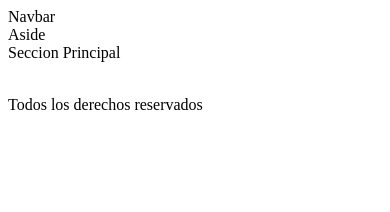
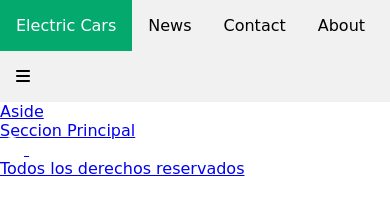
Before and after one commit to Carlos-Saenz-Acuna/media-queries, a plain HTML site: page index.html in a window 390 px wide. Drawn offline with Linux system fonts and the light colour scheme; a web font is replaced by a local one.

Commit message:
actualizacion

```diff
--- a/assets/css/style.css
+++ b/assets/css/style.css
@@ -0,0 +1,96 @@
+*{
+  font-family: "Edu AU VIC WA NT Dots", cursive;
+  font-optical-sizing: auto;
+  font-weight: <weight>;
+  font-style: normal;
+  padding: 0;
+  margin: 0;
+}
+
+body{
+
+}
+
+
+.sidebar {
+  margin: 0;
+  padding: 0;
+  width: 200px;
+  background-color: #f1f1f1;
+  position: fixed;
+  height: 100%;
+  overflow: auto;
+}
+
+.sidebar a {
+  display: block;
+  color: black;
+  padding: 16px;
+  text-decoration: none;
+}
+
+.sidebar a.active {
+  background-color: #04AA6D;
+  color: white;
+}
+
+.sidebar a:hover:not(.active) {
+  background-color: #555;
+  color: white;
+}
+
+div.content {
+  margin-left: 200px;
+  padding: 1px 16px;
+  height: 1000px;
+}
+
+@media screen and (max-width: 700px) {
+  .sidebar {
+    width: 100%;
+    height: auto;
+    position: relative;
+  }
+  .sidebar a {float: left;}
+  div.content {margin-left: 0;}
+}
+
+
+@media screen and (max-width: 600px) {
+  .topnav a:not(:first-child) {display: none;}
+  .topnav a.icon {
+    float: right;
+    display: block;
+  }
+}
+
+@media screen and (max-width: 600px) {
+  .topnav.responsive {position: relative;}
+  .topnav.responsive .icon {
+    position: absolute;
+    right: 0;
+    top: 0;
+  }
+  .topnav.responsive a {
+    float: none;
+    display: block;
+    text-align: left;
+  }
+}
+
+
+.nav{
+
+}
+
+.aside{
+
+}
+
+.main{
+
+}
+
+.footer{
+
+}
--- a/index.html
+++ b/index.html
@@ -14,10 +14,21 @@
     <script src="https://kit.fontawesome.com/f7158e74fe.js" crossorigin="anonymous"></script>
 </head>
 <body>
-   <nav>Navbar</nav>
-   <aside>Aside</aside>
-   <main>Seccion Principal</main>
-   <footer>
+   <nav class="nav">
+        <div class="sidebar" id="myTopnav">
+            <a href="#home" class="active">Electric Cars</a>
+            <a href="#news">News</a>
+            <a href="#contact">Contact</a>
+            <a href="#about">About</a>
+            <a href="javascript:void(0);" class="icon" onclick="myFunction()">
+            <i class="fa fa-bars"></i>
+        </div>
+
+   </nav>
+
+   <aside class="aside">Aside</aside>
+   <main class="main">Seccion Principal</main>
+   <footer class="footer">
     <i class="fa-brands fa-facebook fa-xl" style="color: #ffffff;"></i>
     <i class="fa-brands fa-instagram fa-lg" style="color: #ffffff;"></i>
     <p>Todos los derechos reservados</p>
```
